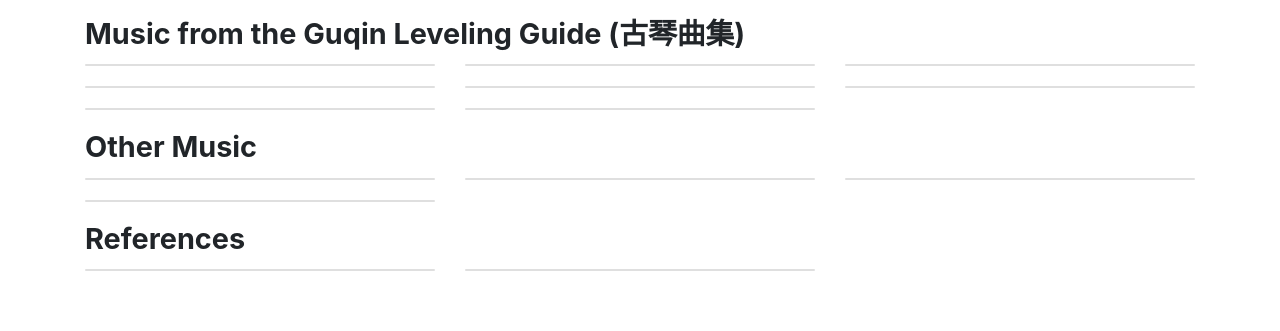
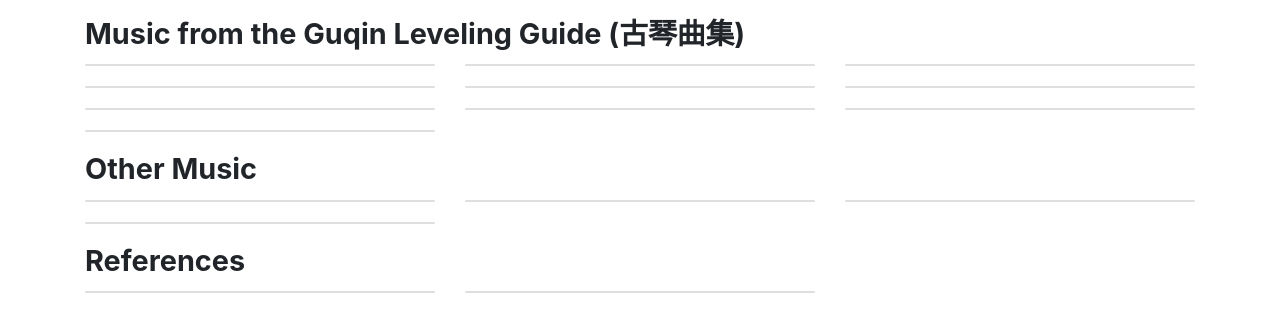
Before and after one commit to neuralfirings/guqincomposer, a website: page public/library.html in a window 1280 px wide. Shown: the part 173-504 px from the top of the page. Drawn offline with nearby package versions, Linux system fonts and the light colour scheme; no server answers.

Commit message:
add stuff to library

```diff
--- a/public/library.html
+++ b/public/library.html
@@ -98,7 +98,12 @@
 						<div class="library-shelf card-deck">
 							<div class="score-card card" data-id="k8FsjZq"></div>
 							<div class="score-card card" data-id="WeP0uAB"></div>
-							<div class="score-card card invisible" data-id="p9Z2uB9"></div>
+							<div class="score-card card" data-id="Om3uYzT"></div>
+						</div>
+						<div class="library-shelf card-deck">
+							<div class="score-card card" data-id="7iHkSWE"></div>
+							<div class="score-card card invisible" data-id="WeP0uAB"></div>
+							<div class="score-card card invisible" data-id="Om3uYzT"></div>
 						</div>
 
 						## Other Music
```
